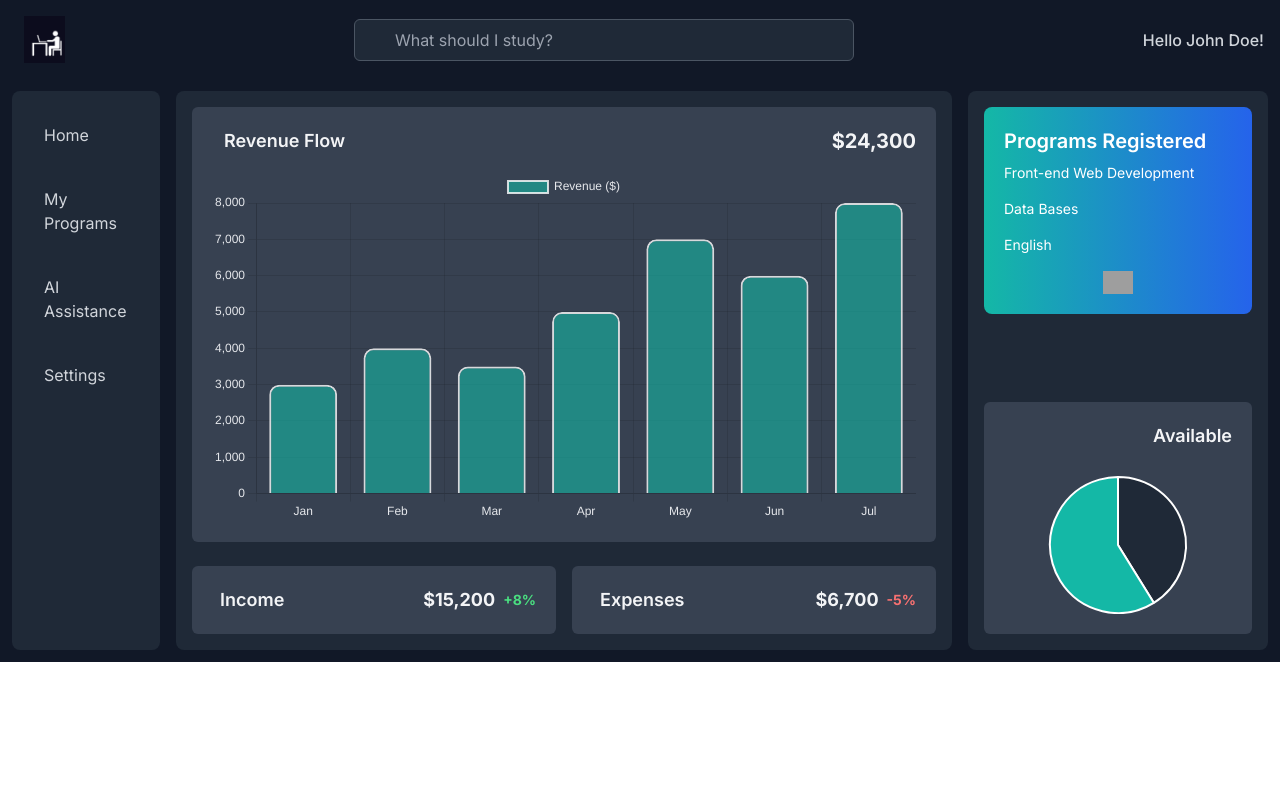
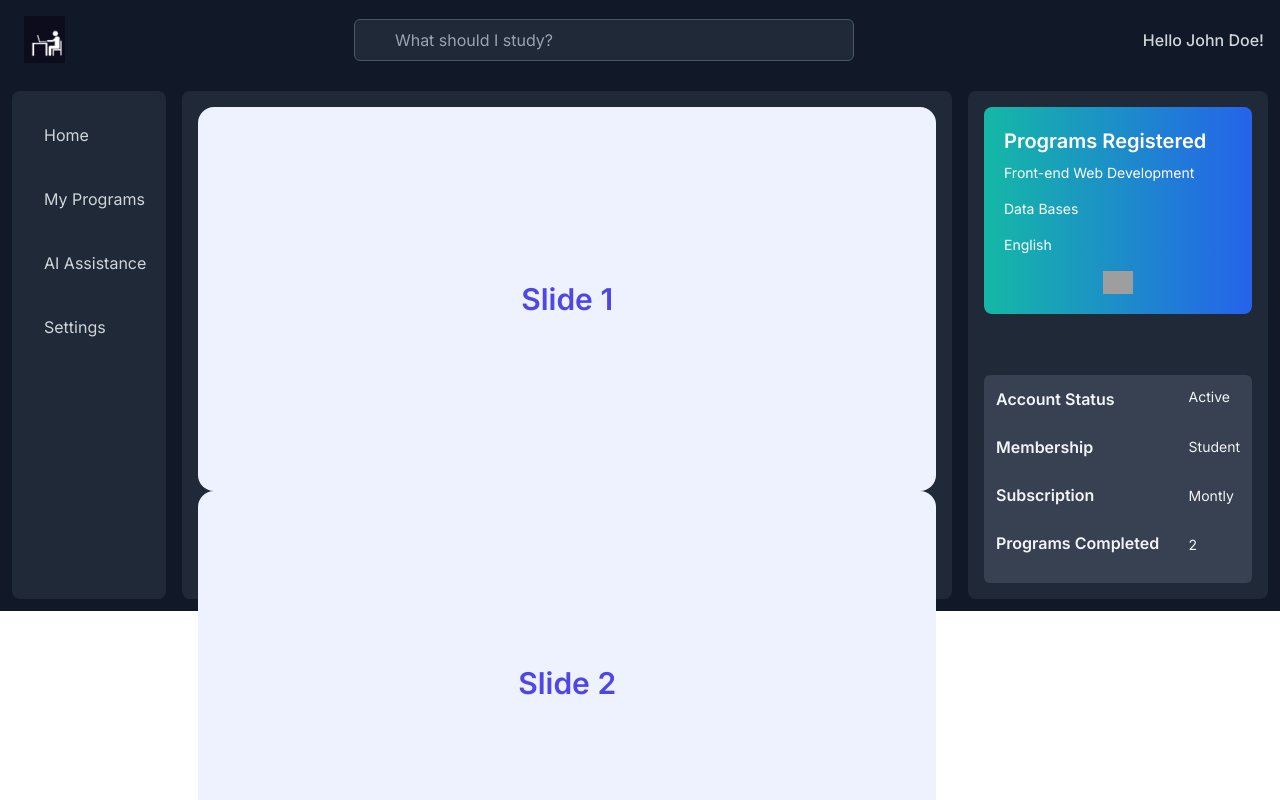
Before and after one commit to JoseArias31/Learn-Together, a Next.js app in the folder cooperativelearning/: page /dashboard in a window 1280 px wide. Shown: the top 800 px of the page. Built offline with nearby package versions, Linux system fonts and the light colour scheme; grey boxes are pictures that could not be loaded.

Commit message:
Completing Dashboard Page, creating a Carousel Component, Swiper initialization code pending to install for Carousel Component

```diff
--- /dev/null
+++ b/cooperativelearning/src/app/components/ProgramCarousel.js
@@ -0,0 +1,34 @@
+import React from "react";
+import './styles/ProgramCarousel.css'
+const ProgramCarousel = () => {
+
+return (
+
+<div class="w-full relative">
+<div class="swiper vertical-slide-carousel swiper-container relative h-96">
+<div class="swiper-wrapper">
+ <div class="swiper-slide">
+   <div class="bg-indigo-50 rounded-2xl h-96 flex justify-center items-center">
+     <span class="text-3xl font-semibold text-indigo-600">Slide 1 </span>
+   </div>
+ </div>
+ <div class="swiper-slide">
+   <div class="bg-indigo-50 rounded-2xl h-96 flex justify-center items-center">
+     <span class="text-3xl font-semibold text-indigo-600">Slide 2 </span>
+   </div>
+ </div>
+ <div class="swiper-slide">
+   <div class="bg-indigo-50 rounded-2xl h-96 flex justify-center items-center">
+     <span class="text-3xl font-semibold text-indigo-600">Slide 3 </span>
+   </div>
+ </div>
+</div>
+<div class="swiper-pagination !right-10 !left-full !top-1/3 !translate-y-8"></div>
+</div>
+</div>
+
+)
+
+};
+
+export default ProgramCarousel;
--- /dev/null
+++ b/cooperativelearning/src/app/components/styles/ProgramCarousel.css
@@ -0,0 +1,15 @@
+/* CSS Code */
+.swiper-wrapper {
+    width: 100%;
+    height: max-content !important;
+    padding-bottom: 64px !important;
+    -webkit-transition-timing-function: linear !important;
+    transition-timing-function: linear !important;
+    position: relative;
+    }
+    .swiper-pagination-bullet {
+    background: #4F46E5;
+    }
+    .swiper-pagination-bullet-active {
+    background: #4F46E5 !important;
+    }
--- a/cooperativelearning/src/app/dashboard/page.js
+++ b/cooperativelearning/src/app/dashboard/page.js
@@ -9,6 +9,8 @@ import useCharts from "../../scripts/dashboard/useCharts";
 import useSidebarToggle from "../../scripts/dashboard/useSidebarToggle";
 import Image from 'next/image';
 import logo from '../../../public/Logo.png'
+import ProgramCarousel from "../components/ProgramCarousel";
+
 const Dashboard = () => {
 
   const { isSidebarVisible, toggleSidebar } = useSidebarToggle();
@@ -93,7 +95,7 @@ const Dashboard = () => {
         <main className="flex-1 bg-gray-900 flex gap-4 flex-col lg:flex-row ml-0 lg:ml-42">
           <section className="w-full lg:flex-1 p-4 space-y-6 bg-gray-800 flex flex-col rounded-lg">
             {/* Revenue Flow Card */}
-            <div className="bg-gray-700 p-5 rounded-md">
+            {/* <div className="bg-gray-700 p-5 rounded-md">
               <div className="flex items-center justify-between mb-4">
                 <div className="flex items-center space-x-3">
                   <i className="bx bx-trending-up text-teal-400 text-2xl"></i>
@@ -104,7 +106,10 @@ const Dashboard = () => {
                 <span className="text-xl font-bold text-gray-100">$24,300</span>
               </div>
               <canvas id="revenueFlowChart" className="w-full"></canvas>
-            </div>
+            </div> */}
+<ProgramCarousel />
+
+
 
             <div className="flex gap-4 flex-col md:flex-row">
               {/* Income Card */}
@@ -162,19 +167,35 @@ const Dashboard = () => {
             </div>
 
             {/* Available Balance */}
-            <div className="bg-gray-700 p-5 rounded-md overflow-hidden">
-              <div className="flex items-center justify-between mb-4">
-                <i className="bx bx-wallet text-teal-400 text-2xl"></i>
-                <h2 className="text-lg font-semibold text-gray-100">
-                  Available
+            <div className="flex bg-gray-700 p-3 rounded-md overflow-hidden flex-row justify-between">
+              <div className="flex flex-col justify-between mb-4">
+
+                <h2 className="text-base font-semibold text-gray-100">
+                  Account Status
                 </h2>
+                <br></br>
+                <h2 className="text-base font-semibold text-gray-100">
+                  Membership
+                </h2>
+                <br></br>
+                <h2 className="text-base font-semibold text-gray-100">
+                  Subscription
+                </h2>
+                <br></br>
+                <h2 className="text-base font-semibold text-gray-100">
+                  Programs Completed
+                </h2>
+
               </div>
-              <div className="flex justify-center px-10 overflow-hidden">
-                <canvas
-                  id="availableBalanceChart"
-                  className="w-20 md:w-32 lg:w-40"
-                ></canvas>
+              <div className="flex flex-col justify-between mb-4">
+
+<h3 className="text-sm">Active</h3>
+<h3 className="text-sm">Student</h3>
+<h3 className="text-sm">Montly</h3>
+<h3 className="text-sm">2</h3>
+
               </div>
+
             </div>
           </section>
         </main>
```
